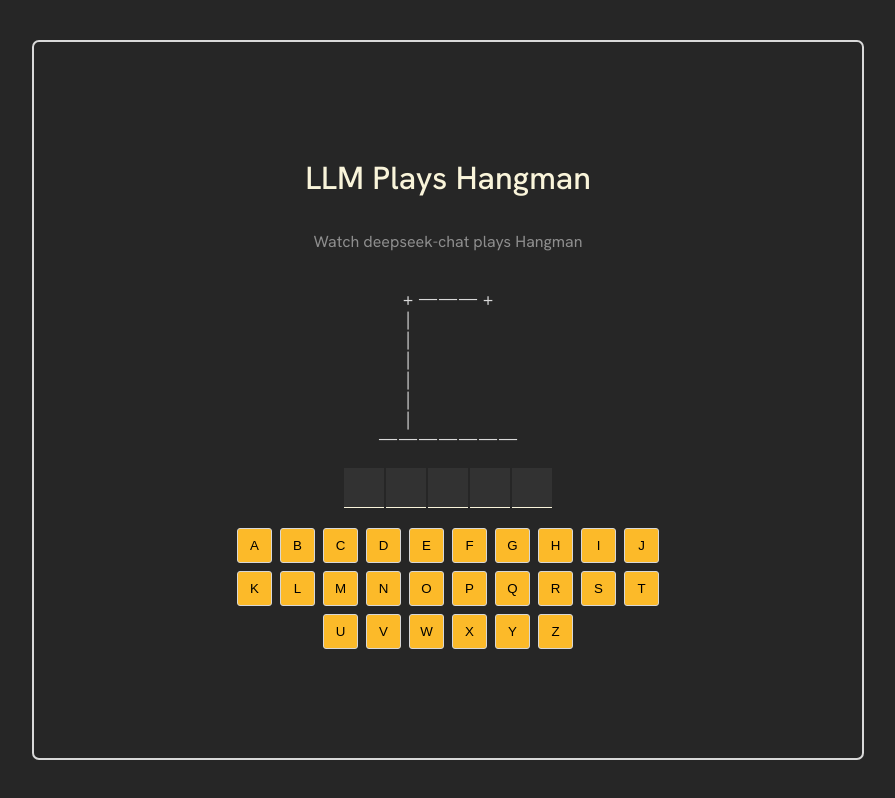
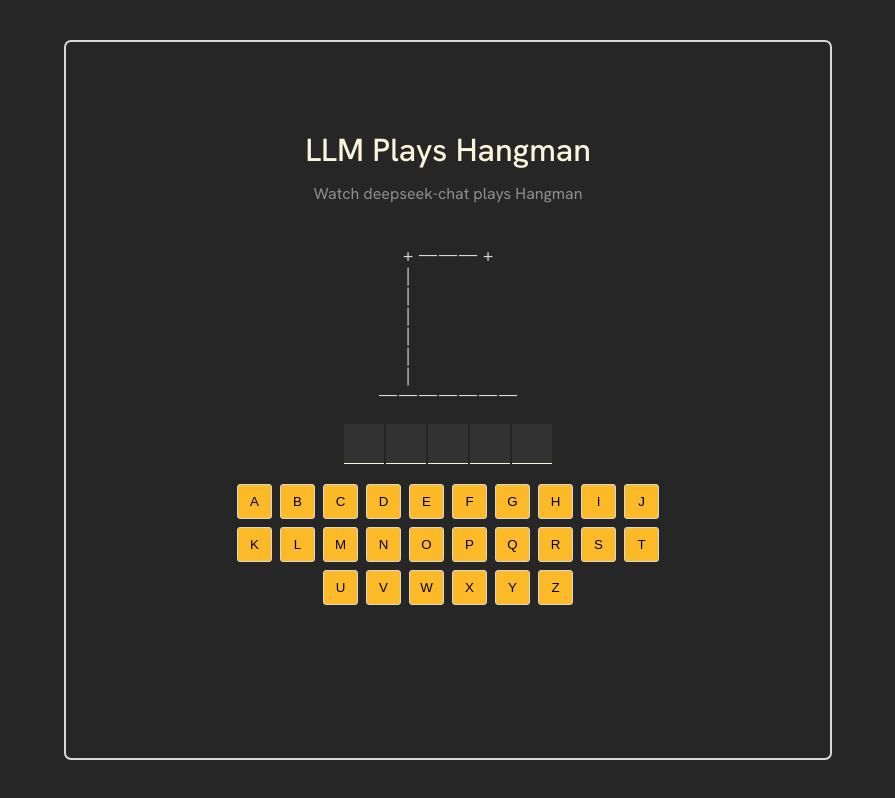
Before and after one commit to Isaac415/ai-hangman, a React (Vite) app: page / in a window 1280 px wide. Shown: the whole page, without its empty margins (192-1087 px from the left). Built offline with nearby package versions, Linux system fonts and the light colour scheme; no server answers.

Commit message:
Update layout

```diff
--- a/src/index.css
+++ b/src/index.css
@@ -7,7 +7,7 @@ main {
   align-items: center;
   justify-content: center;
   height: 90vh;
-  width: 65vw;
+  width: 60vw;
   gap: 100px;
   border: #D9D9D9 solid 2px;
   border-radius: 7px;
@@ -40,12 +40,15 @@ header {
 }
 
 header > h1 {
+  margin-top: -40px;
   font-size: 2rem;
   font-weight: 500;
   color: #F9F4DA;
 }
 
 header > p {
+  margin-top: -20px;
+  margin-bottom: 20px;
   font-size: 1rem;
   max-width: 350px;
   color: #8E8E8E;
```
